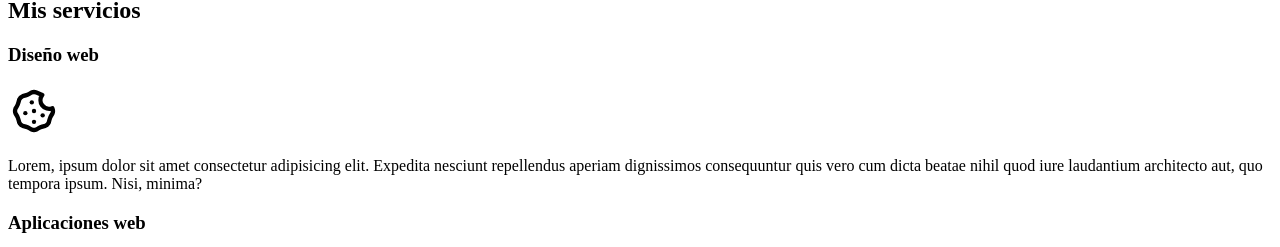
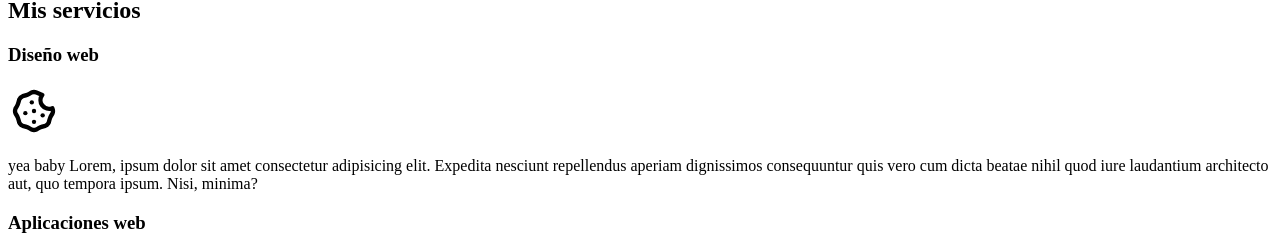
Before and after one commit to imAnye/practicaParaexamen, a plain HTML site: page index.html in a window 1280 px wide. Shown: the part 1145-1392 px from the top of the page. Drawn offline with Linux system fonts and the light colour scheme.

Commit message:
Update index.html

```diff
--- a/index.html
+++ b/index.html
@@ -52,7 +52,7 @@
     <path d="M11 8v.01" />
     <path d="M13.148 3.476l2.667 1.104a4 4 0 0 0 4.656 6.14l.053 .132a3 3 0 0 1 0 2.296c-.497 .786 -.838 1.404 -1.024 1.852c-.189 .456 -.409 1.194 -.66 2.216a3 3 0 0 1 -1.624 1.623c-1.048 .263 -1.787 .483 -2.216 .661c-.475 .197 -1.092 .538 -1.852 1.024a3 3 0 0 1 -2.296 0c-.802 -.503 -1.419 -.844 -1.852 -1.024c-.471 -.195 -1.21 -.415 -2.216 -.66a3 3 0 0 1 -1.623 -1.624c-.265 -1.052 -.485 -1.79 -.661 -2.216c-.198 -.479 -.54 -1.096 -1.024 -1.852a3 3 0 0 1 0 -2.296c.48 -.744 .82 -1.361 1.024 -1.852c.171 -.413 .391 -1.152 .66 -2.216a3 3 0 0 1 1.624 -1.623c1.032 -.256 1.77 -.476 2.216 -.661c.458 -.19 1.075 -.531 1.852 -1.024a3 3 0 0 1 2.296 0z" />
   </svg>
-<p>Lorem, ipsum dolor sit amet consectetur adipisicing elit. Expedita nesciunt repellendus aperiam dignissimos consequuntur quis vero cum dicta beatae nihil quod iure laudantium architecto aut, quo tempora ipsum. Nisi, minima?</p>
+<p>yea baby Lorem, ipsum dolor sit amet consectetur adipisicing elit. Expedita nesciunt repellendus aperiam dignissimos consequuntur quis vero cum dicta beatae nihil quod iure laudantium architecto aut, quo tempora ipsum. Nisi, minima?</p>
 
 </section>
 <section>
```
